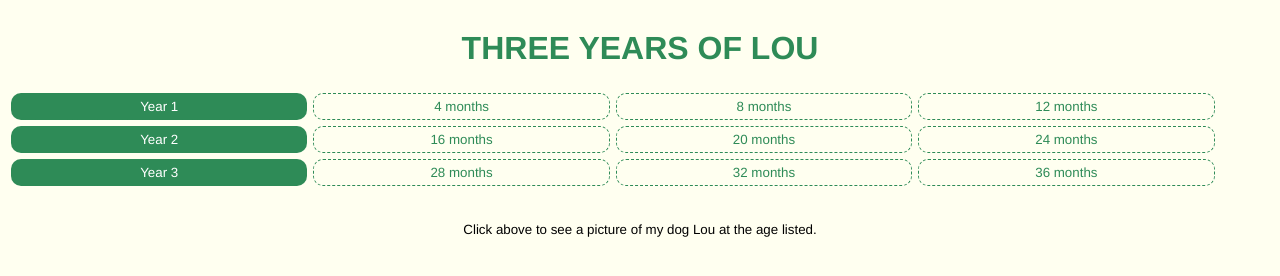
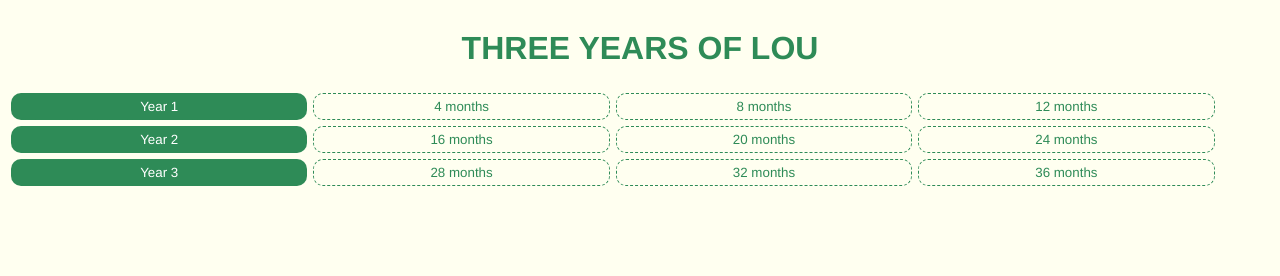
Before and after one commit to dupto3/lou-pics, a plain HTML site: page index.html in a window 1280 px wide. Drawn offline with nearby package versions, Linux system fonts and the light colour scheme.

Commit message:
Revise text.

```diff
--- a/index.html
+++ b/index.html
@@ -13,7 +13,6 @@
     <div id=header>
         <h1>THREE YEARS OF LOU
         </h1>
-
     </div>
     <div id=top>
         <div class="Year Tile">
@@ -55,7 +54,7 @@
     </div>
     <div id="bottom">
         <p>
-            Click above to see a picture of my dog Lou at the age listed.
+
         </p>
     </div>
     <script src="https://ajax.googleapis.com/ajax/libs/jquery/3.6.3/jquery.min.js"></script>
```
